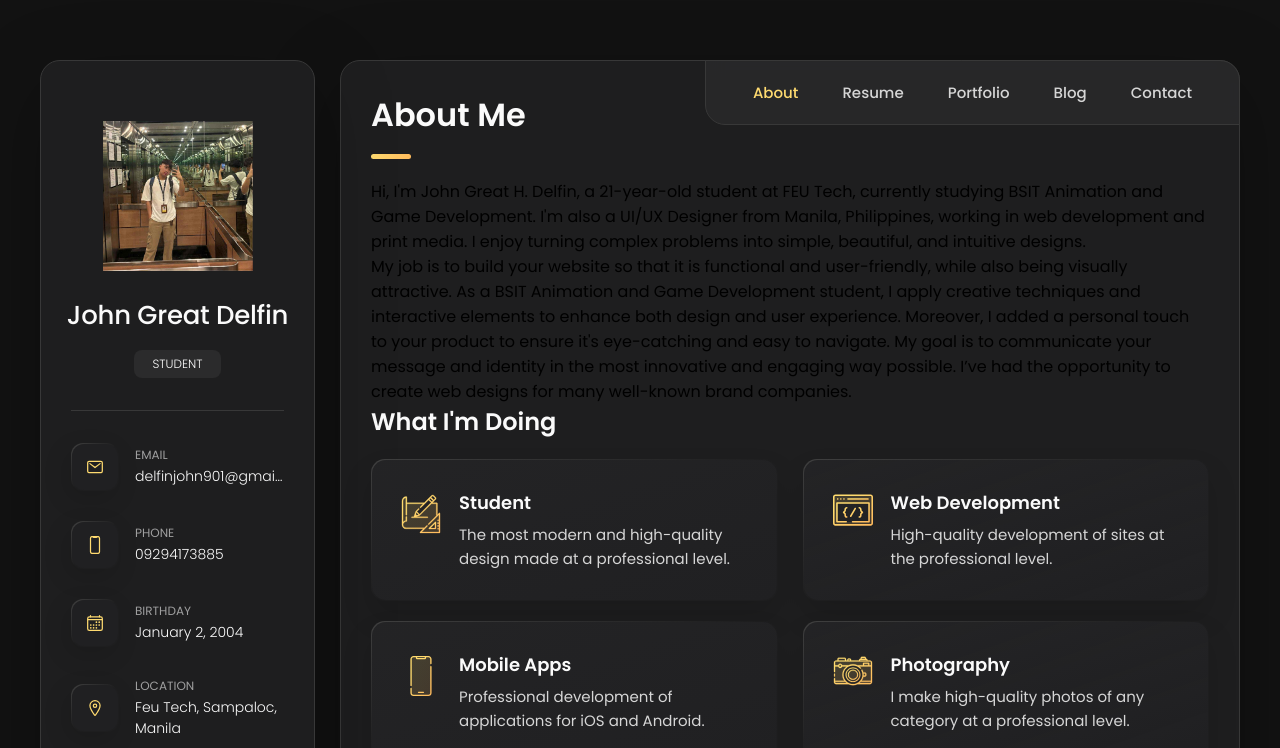
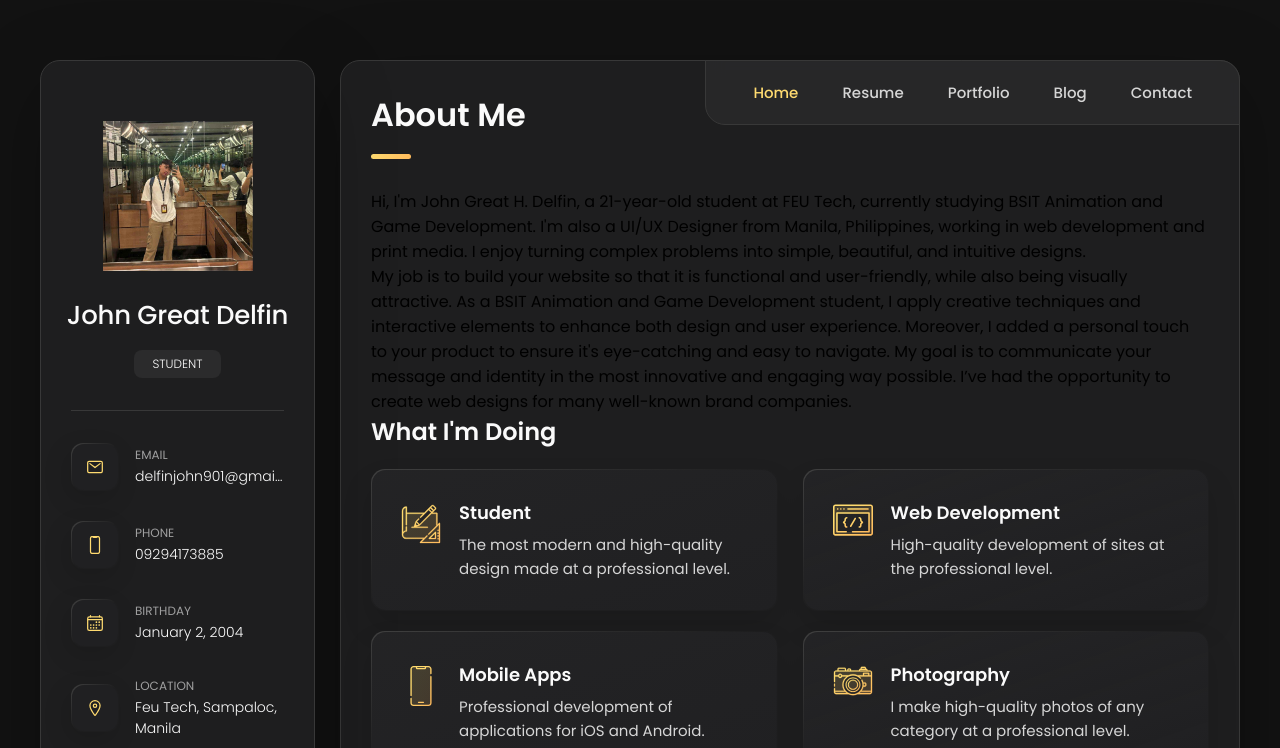
Before and after one commit to johndelfs1234/WD-Finals-Delfin1, a plain HTML site: page index.html in a window 1280 px wide. Shown: the top 748 px of the page. Drawn offline with nearby package versions, Linux system fonts and the light colour scheme.

Commit message:
refactor: updated link

```diff
--- a/index.html
+++ b/index.html
@@ -157,7 +157,7 @@
         <ul class="navbar-list">
 
           <li class="navbar-item">
-            <button class="navbar-link  active" data-nav-link>About</button>
+            <button class="navbar-link  active" data-nav-link>Home</button>
           </li>
 
           <li class="navbar-item">
@@ -187,7 +187,7 @@
 
 
 
-      <article class="about  active" data-page="about">
+      <article class="Home  active" data-page="Home">
 
         <header>
           <h2 class="h2 article-title">About Me</h2>
```
